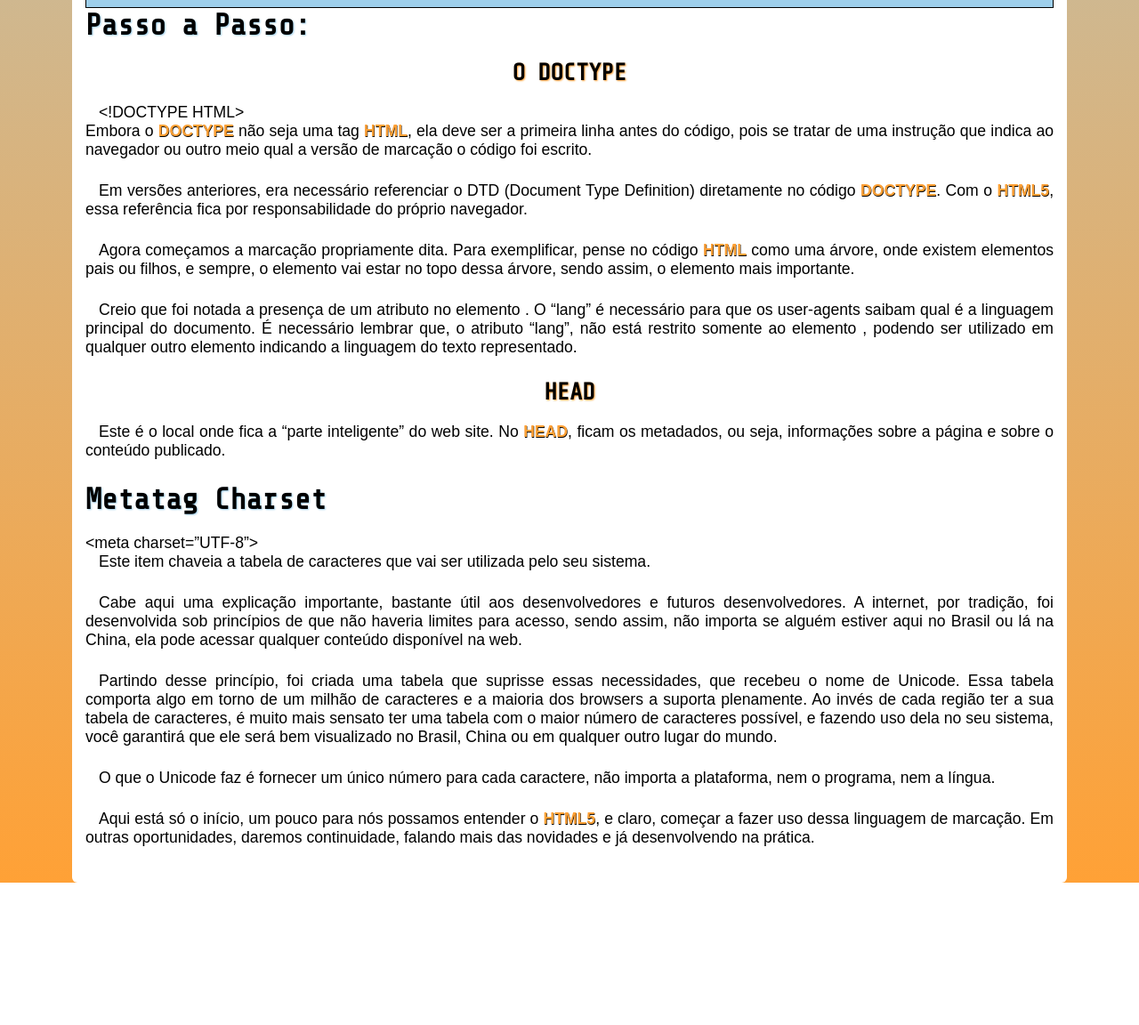
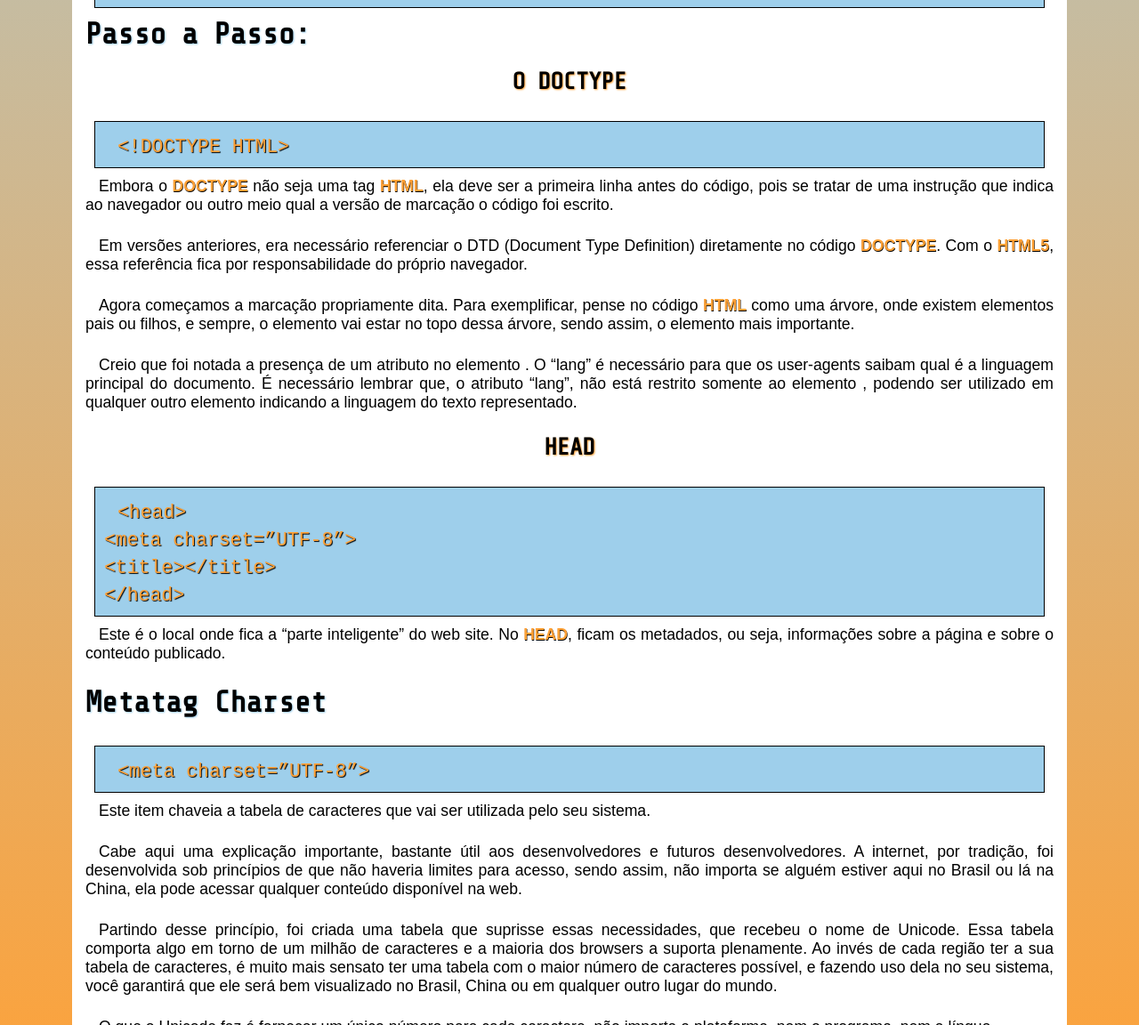
Before and after one commit to CezarioPedro/projeto-individual1, a plain HTML site: page htmlpag.html in a window 1280 px wide. Shown: the part 3039-4191 px from the top of the page at 89% size. Before the commit the page ends 4031 px from the top, so only its background shows below. Drawn offline with nearby package versions, Linux system fonts and the light colour scheme.

Commit message:
conclusão da main

```diff
--- a/estilo/estpaghtml.css
+++ b/estilo/estpaghtml.css
@@ -115,7 +115,7 @@ main article p.codigo {
     font-size: 1.5em;
     font-family: var(--fonte02);
 
-    margin: 0px;
+    margin: 10px;
     padding: 10px;
 }
 
--- a/htmlpag.html
+++ b/htmlpag.html
@@ -85,8 +85,10 @@
 
             <h3>O DOCTYPE</h3>
 
-            <p>&lt;!DOCTYPE HTML&gt;<br>
-                Embora o <strong>DOCTYPE</strong> não seja uma tag <strong>HTML</strong>, ela deve ser a primeira linha antes do código, pois se tratar de uma instrução que indica ao navegador ou outro meio qual a versão de marcação o código foi escrito.</p>
+            <p class="codigo">
+                <code>&lt;!DOCTYPE HTML&gt;</code>
+            </p>
+                <p>Embora o <strong>DOCTYPE</strong> não seja uma tag <strong>HTML</strong>, ela deve ser a primeira linha antes do código, pois se tratar de uma instrução que indica ao navegador ou outro meio qual a versão de marcação o código foi escrito.</p>
 
                 <p>Em versões anteriores, era necessário referenciar o DTD (Document Type Definition) diretamente no código <strong>DOCTYPE</strong>. Com o <strong>HTML5</strong>, essa referência fica por responsabilidade do próprio navegador.</p>
 
@@ -95,11 +97,21 @@
                 <p>Creio que foi notada a presença de um atributo no elemento . O “lang” é necessário para que os user-agents saibam qual é a linguagem principal do documento. É necessário lembrar que, o atributo “lang”, não está restrito somente ao elemento , podendo ser utilizado em qualquer outro elemento indicando a linguagem do texto representado.</p>
 
                 <h3>HEAD</h3>
+                <p class="codigo">
+                    <code>
+                        &lt;head&gt; <br>
+                        &lt;meta charset=”UTF-8”&gt; <br>
+                        &lt;title&gt;&lt;/title&gt; <br>
+                        &lt;/head&gt; <br>
+                    </code>
+                </p>
                 <p>Este é o local onde fica a “parte inteligente” do web site. No <strong>HEAD</strong>, ficam os metadados, ou seja, informações sobre a página e sobre o conteúdo publicado.</p>
 
                 <h2>Metatag Charset</h2>
 
-                &lt;meta charset=”UTF-8”&gt;
+                <p class="codigo">
+                    <code>&lt;meta charset=”UTF-8”&gt;</code>
+                </p>
                 <p>Este item chaveia a tabela de caracteres que vai ser utilizada pelo seu sistema.</p>
 
                 <p>Cabe aqui uma explicação importante, bastante útil aos desenvolvedores e futuros desenvolvedores. A internet, por tradição, foi desenvolvida sob princípios de que não haveria limites para acesso, sendo assim, não importa se alguém estiver aqui no Brasil ou lá na China, ela pode acessar qualquer conteúdo disponível na web.</p>
```
